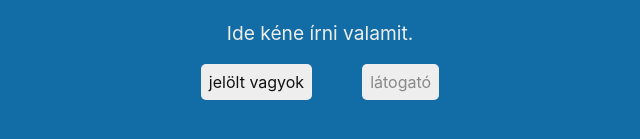
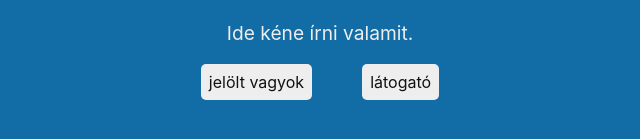
Before and after one commit to k-monitor/nyitott-onkormanyzat, a Next.js app: page / in a window 1280 px wide. Shown: the part 339-478 px from the top of the page, without its empty margins (320-960 px from the left). Built offline with nearby package versions, Linux system fonts and the light colour scheme.

Commit message:
enable button

```diff
--- a/src/pages/index.js
+++ b/src/pages/index.js
@@ -32,8 +32,8 @@ export default function Home({ records, data, props }) {
         <p>Ide kéne írni valamit.</p>
         <div style={{display: 'flex', flexDirection: 'row'}}>
           <a style={{marginRight: '50px'}} href='https://docs.google.com/forms/d/e/1FAIpQLScGZmVAP0Ka_oGt7bhPkUmT7weW139NfeOHW-3ZYNTJT6SaPw/viewform'>jelölt vagyok</a>
-          {/* <a href='/list'>látogató</a> */}
-          <a className='disabled'>látogató</a>
+          <a href='/list'>látogató</a>
+          {/* <a className='disabled'>látogató</a> */}
         </div>
       </main>
 
```
